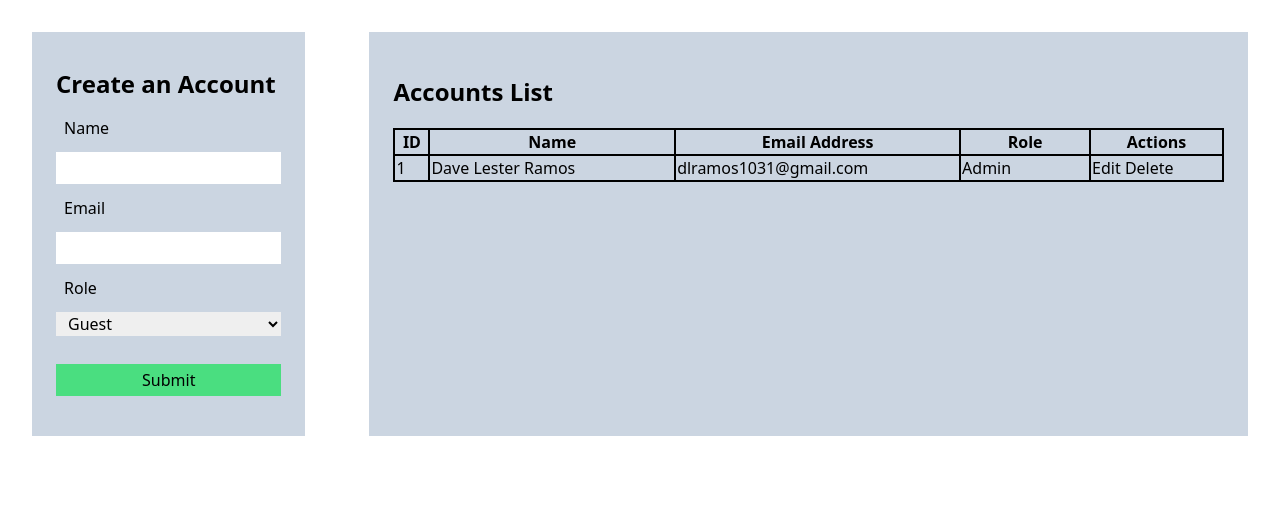
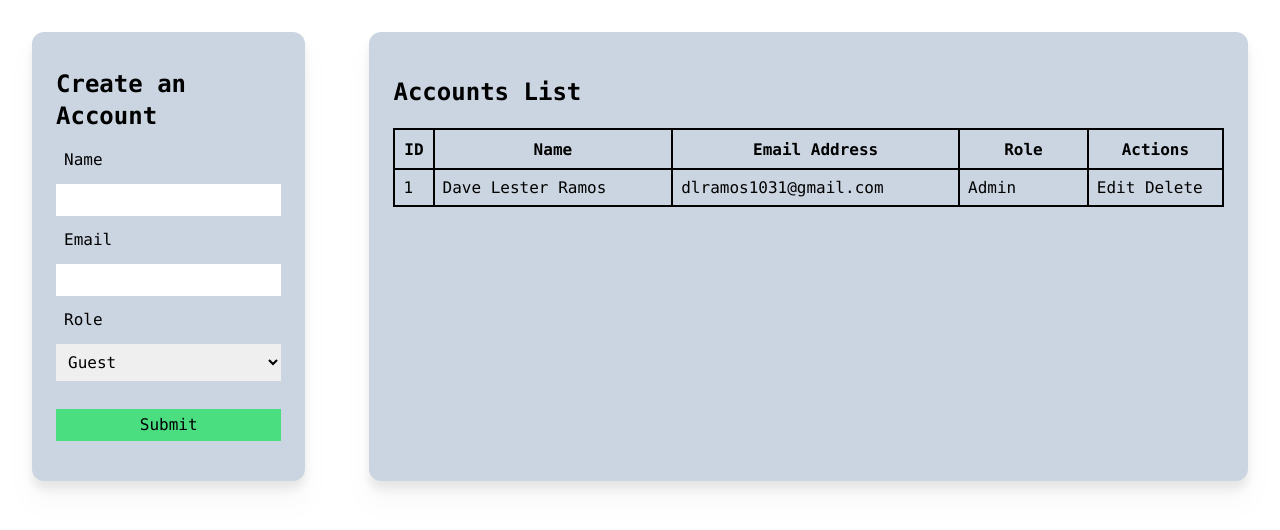
Before and after one commit to dlramos1031/web-systems-technologies, a website: page src/index.html in a window 1280 px wide. Drawn offline with Linux system fonts and the light colour scheme.

Commit message:
Beautified the GUI with what I have learned so far

```diff
--- a/src/index.html
+++ b/src/index.html
@@ -3,11 +3,11 @@
     <meta charset="UTF-8">
     <meta name="viewport" content="width=device-width, initial-scale=1.0">
     <link href="./output.css" rel="stylesheet">
-    <title>Document</title>
+    <title>Account Table GUI Only</title>
 </head>
 <body>
-    <div class="flex">
-        <div class="bg-slate-300 w-80 min-h-min m-8 p-6 leading-8">
+    <div class="flex font-mono">
+        <div class="bg-slate-300 w-80 min-h-min m-8 p-6 leading-8 rounded-xl drop-shadow-xl">
             <h1 class="text-2xl font-bold my-3">Create an Account</h1>
             <form name="accform" id="accountForm" action="" onsubmit="return addAccount()">
                 <label class="m-2" for="username">Name</label><br>
@@ -15,30 +15,30 @@
                 <label class="m-2" for="emailaddr">Email</label><br>
                 <input class="w-full my-2 pl-2" type="email" id="emailaddr" name="emailaddr"><br>
                 <label class="m-2" for="role">Role</label><br>
-                <select class="w-full my-2 pl-2" name="role" id="role">
+                <select class="w-full my-2 p-2" name="role" id="role">
                     <option value="Guest">Guest</option>
                     <option value="User">User</option>
                     <option value="Admin">Admin</option>
                 </select><br>
-                <input class="w-full mt-5 bg-green-400" type="submit" value="Submit">
+                <input class="w-full mt-5 bg-green-400 hover:bg-green-600" type="submit" value="Submit">
             </form>
         </div>
-        <div class="bg-slate-300 w-max min-h-min m-8 p-6 leading-8">
+        <div class="bg-slate-300 w-max min-h-min m-8 p-6 leading-8 rounded-xl drop-shadow-xl">
             <h1 class="text-2xl font-bold my-5">Accounts List</h1>
             <table class="table-auto border-collapse border-2 border-solid border-black overflow-hidden" id="accounts">
                 <tr class="h-10">
-                    <th class="w-10 border-collapse border-2 border-solid border-black overflow-hidden" class="" id="hdrID">ID</th>
-                    <th class="w-80 border-collapse border-2 border-solid border-black overflow-hidden" id="hdrName">Name</th>
-                    <th class="w-80 border-collapse border-2 border-solid border-black overflow-hidden" id="hdrEmail">Email Address</th>
-                    <th class="w-40 border-collapse border-2 border-solid border-black overflow-hidden" id="hdrRole">Role</th>
-                    <th class="w-40 border-collapse border-2 border-solid border-black overflow-hidden" id="hdrActions">Actions</th>
+                    <th class="w-10 p-2 border-collapse border-2 border-solid border-black overflow-hidden" class="" id="hdrID">ID</th>
+                    <th class="w-80 p-2 border-collapse border-2 border-solid border-black overflow-hidden" id="hdrName">Name</th>
+                    <th class="w-80 p-2 border-collapse border-2 border-solid border-black overflow-hidden" id="hdrEmail">Email Address</th>
+                    <th class="w-40 p-2 border-collapse border-2 border-solid border-black overflow-hidden" id="hdrRole">Role</th>
+                    <th class="w-40 p-2 border-collapse border-2 border-solid border-black overflow-hidden" id="hdrActions">Actions</th>
                 </tr>
                 <tr>
-                    <td class="w-10 border-collapse border-2 border-solid border-black overflow-hidden" >1</td>
-                    <td class="w-80 border-collapse border-2 border-solid border-black overflow-hidden" >Dave Lester Ramos</td>
-                    <td class="w-80 border-collapse border-2 border-solid border-black overflow-hidden" >dlramos1031@gmail.com</td>
-                    <td class="w-40 border-collapse border-2 border-solid border-black overflow-hidden" >Admin</td>
-                    <td class="w-40 border-collapse border-2 border-solid border-black overflow-hidden" >
+                    <td class="w-10 p-2 border-collapse border-2 border-solid border-black overflow-hidden">1</td>
+                    <td class="w-80 p-2 border-collapse border-2 border-solid border-black overflow-hidden">Dave Lester Ramos</td>
+                    <td class="w-80 p-2 border-collapse border-2 border-solid border-black overflow-hidden">dlramos1031@gmail.com</td>
+                    <td class="w-20 p-2 border-collapse border-2 border-solid border-black overflow-hidden">Admin</td>
+                    <td class="w-20 p-2 border-collapse border-2 border-solid border-black overflow-hidden">
                         <button>Edit</button>
                         <button>Delete</button>
                     </td>
```
Also changed, not shown: src/output.css.
